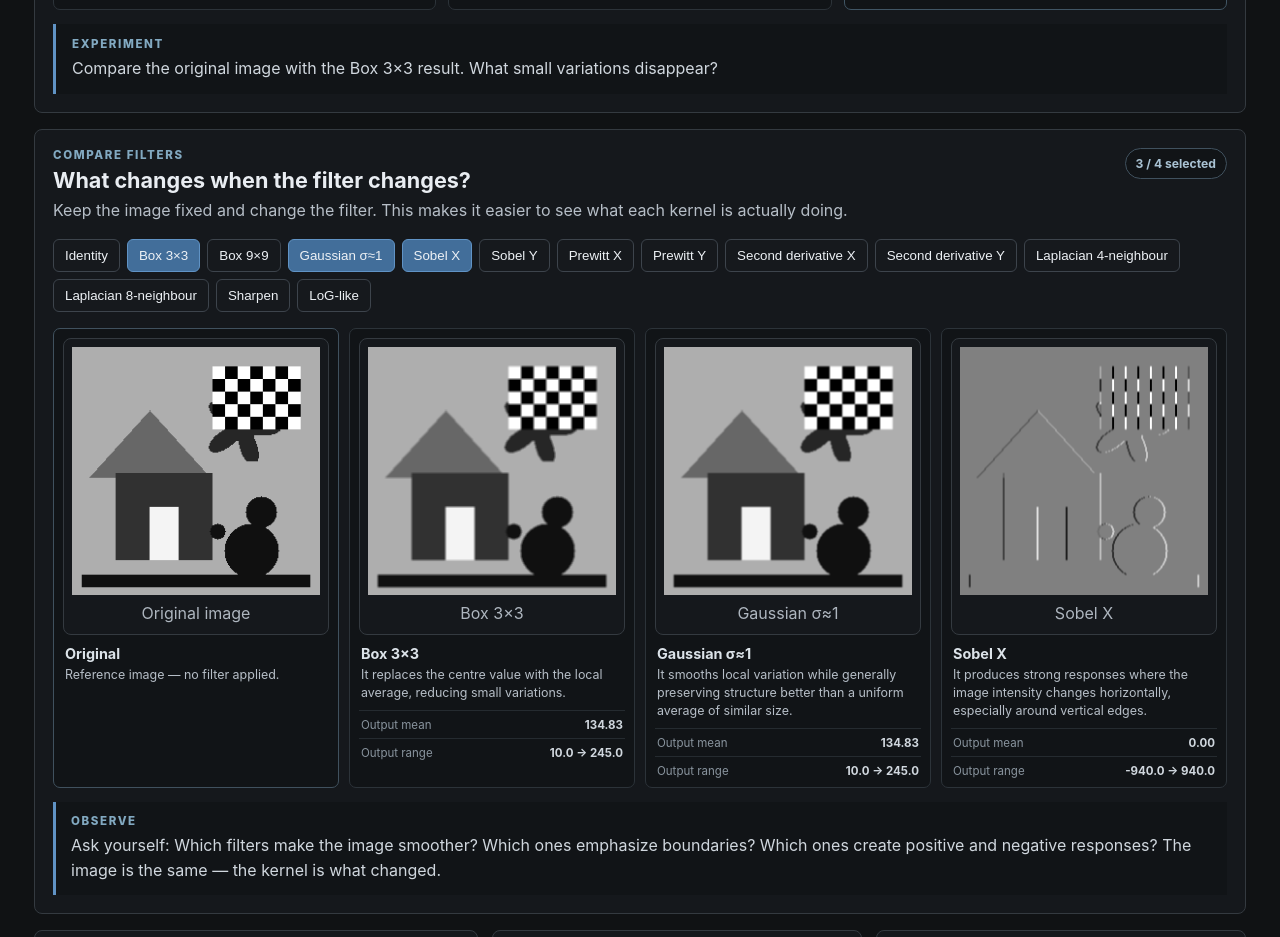
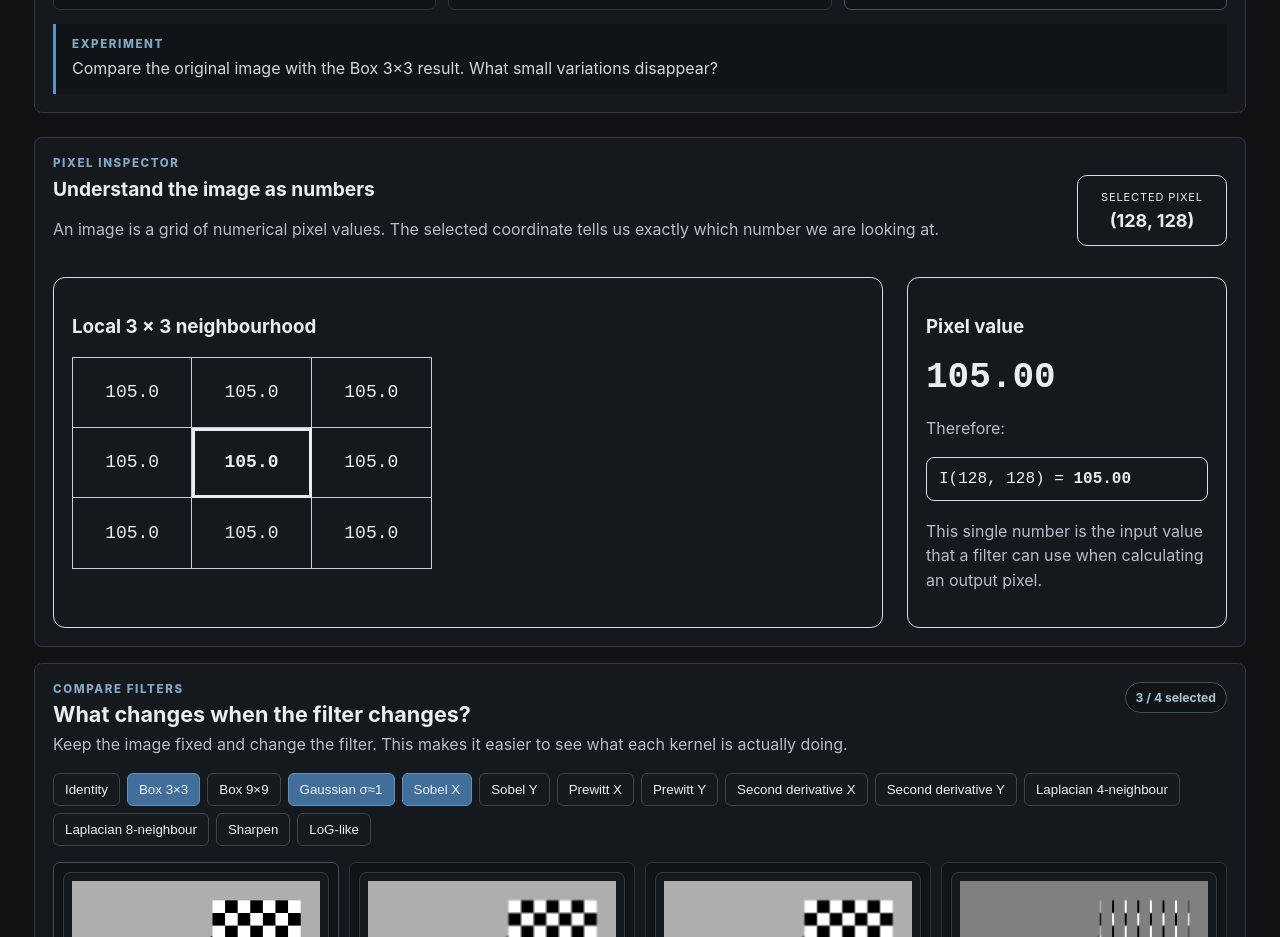
Before and after one commit to raikanwalrai/industrial-vision-lab, a React (Vite) app: page / in a window 1280 px wide. Shown: the part 1280-2217 px from the top of the page. Built offline with nearby package versions, Linux system fonts and the light colour scheme.

Commit message:
Add pixel matrix inspector

```diff
--- a/src/App.tsx
+++ b/src/App.tsx
@@ -5,6 +5,7 @@ import {
   convolve,
   normalizeForDisplay,
   patchCalculation,
+  pixelNeighborhood,
   statsImage,
 } from "./math";
 
@@ -76,6 +77,97 @@ function KernelGrid({
     </div>
   );
 }
+
+function PixelInspector({
+  image,
+  pixel,
+}: {
+  image: GrayImage;
+  pixel: { x: number; y: number };
+}) {
+  const neighbourhood = pixelNeighborhood(
+    image,
+    pixel.x,
+    pixel.y,
+    1,
+  );
+
+  return (
+    <section className="pixelInspector panel">
+      <div className="sectionEyebrow">PIXEL INSPECTOR</div>
+
+      <div className="pixelInspectorHeader">
+        <div>
+          <h2>Understand the image as numbers</h2>
+          <p>
+            An image is a grid of numerical pixel values. The selected
+            coordinate tells us exactly which number we are looking at.
+          </p>
+        </div>
+
+        <div className="selectedPixel">
+          <span>SELECTED PIXEL</span>
+          <b>
+            ({pixel.x}, {pixel.y})
+          </b>
+        </div>
+      </div>
+
+      <div className="pixelInspectorGrid">
+        <div className="pixelMatrix">
+          <h3>Local 3 × 3 neighbourhood</h3>
+
+          <div
+            className="numericMatrix"
+            style={{
+              gridTemplateColumns: `repeat(${neighbourhood.values[0].length}, 1fr)`,
+            }}
+          >
+            {neighbourhood.values.flatMap((row, r) =>
+              row.map((value, c) => {
+                const center = r === 1 && c === 1;
+
+                return (
+                  <div
+                    className={`numericCell ${
+                      center ? "centerCell" : ""
+                    }`}
+                    key={`${r}-${c}`}
+                  >
+                    {value.toFixed(1)}
+                  </div>
+                );
+              }),
+            )}
+          </div>
+        </div>
+
+        <div className="pixelValueCard">
+          <h3>Pixel value</h3>
+
+          <div className="pixelValue">
+            {neighbourhood.center.toFixed(2)}
+          </div>
+
+          <p>
+            Therefore:
+          </p>
+
+          <div className="pixelEquation">
+            I({pixel.x}, {pixel.y}) ={" "}
+            <b>{neighbourhood.center.toFixed(2)}</b>
+          </div>
+
+          <p className="learningNote">
+            This single number is the input value that a filter can use
+            when calculating an output pixel.
+          </p>
+        </div>
+      </div>
+    </section>
+  );
+}
+
 
 function FilterDetail({ filter }: { filter: Kernel }) {
   return (
@@ -348,6 +440,11 @@ export default function App() {
 
       {!custom && <FilterDetail filter={selected} />}
 
+      <PixelInspector
+        image={source}
+        pixel={pixel}
+      />
+
       {!custom && (
         <ComparisonLab
           source={source}
--- a/src/math.ts
+++ b/src/math.ts
@@ -40,3 +40,34 @@ export function patchCalculation(img: GrayImage, kernel: number[][], x=128, y=12
   }
   return {x,y,total,terms};
 }
+
+export function pixelNeighborhood(
+  img: GrayImage,
+  x: number,
+  y: number,
+  radius = 1,
+) {
+  const values: number[][] = [];
+
+  for (let j = -radius; j <= radius; j++) {
+    const row: number[] = [];
+
+    for (let i = -radius; i <= radius; i++) {
+      const yy = Math.max(0, Math.min(img.height - 1, y + j));
+      const xx = Math.max(0, Math.min(img.width - 1, x + i));
+
+      row.push(img.data[yy * img.width + xx]);
+    }
+
+    values.push(row);
+  }
+
+  const center = img.data[y * img.width + x];
+
+  return {
+    x,
+    y,
+    center,
+    values,
+  };
+}
--- a/src/styles.css
+++ b/src/styles.css
@@ -238,3 +238,110 @@
     flex-direction: column;
   }
 }
+
+.pixelInspector {
+  margin-top: 24px;
+}
+
+.pixelInspectorHeader {
+  display: flex;
+  justify-content: space-between;
+  gap: 24px;
+  align-items: flex-start;
+}
+
+.selectedPixel {
+  min-width: 150px;
+  padding: 14px 16px;
+  border: 1px solid #d8dee8;
+  border-radius: 10px;
+  text-align: center;
+}
+
+.selectedPixel span {
+  display: block;
+  font-size: 11px;
+  letter-spacing: 0.08em;
+  margin-bottom: 6px;
+}
+
+.selectedPixel b {
+  font-size: 18px;
+}
+
+.pixelInspectorGrid {
+  display: grid;
+  grid-template-columns: minmax(0, 1fr) minmax(220px, 320px);
+  gap: 24px;
+  margin-top: 20px;
+}
+
+.pixelMatrix,
+.pixelValueCard {
+  border: 1px solid #d8dee8;
+  border-radius: 12px;
+  padding: 18px;
+}
+
+.numericMatrix {
+  display: grid;
+  width: min(100%, 360px);
+  margin-top: 16px;
+  border: 1px solid #c8ced8;
+}
+
+.numericCell {
+  min-height: 70px;
+  display: flex;
+  align-items: center;
+  justify-content: center;
+  border-right: 1px solid #c8ced8;
+  border-bottom: 1px solid #c8ced8;
+  font-family: monospace;
+  font-size: 18px;
+}
+
+.numericCell:nth-child(3n) {
+  border-right: 0;
+}
+
+.numericCell:nth-last-child(-n + 3) {
+  border-bottom: 0;
+}
+
+.centerCell {
+  font-weight: 700;
+  outline: 3px solid currentColor;
+  outline-offset: -3px;
+}
+
+.pixelValue {
+  font-family: monospace;
+  font-size: 36px;
+  font-weight: 700;
+  margin: 18px 0;
+}
+
+.pixelEquation {
+  padding: 12px;
+  border-radius: 8px;
+  border: 1px solid #d8dee8;
+  font-family: monospace;
+  font-size: 16px;
+}
+
+.learningNote {
+  margin-top: 18px;
+}
+
+@media (max-width: 800px) {
+  .pixelInspectorHeader,
+  .pixelInspectorGrid {
+    grid-template-columns: 1fr;
+    display: grid;
+  }
+
+  .selectedPixel {
+    min-width: 0;
+  }
+}
```
